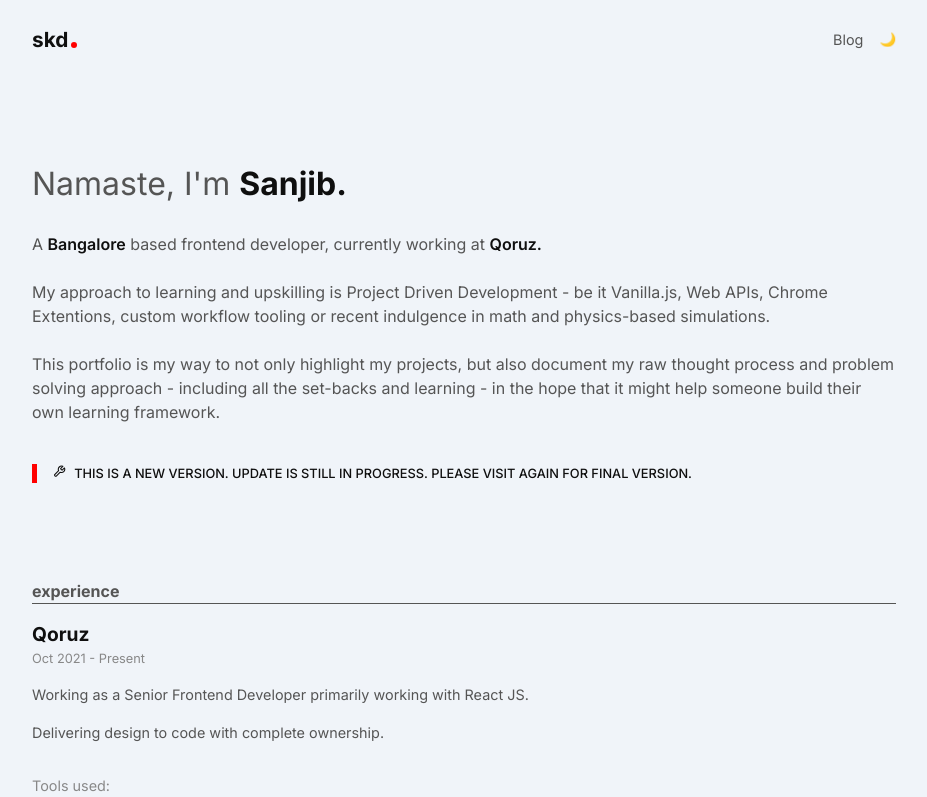
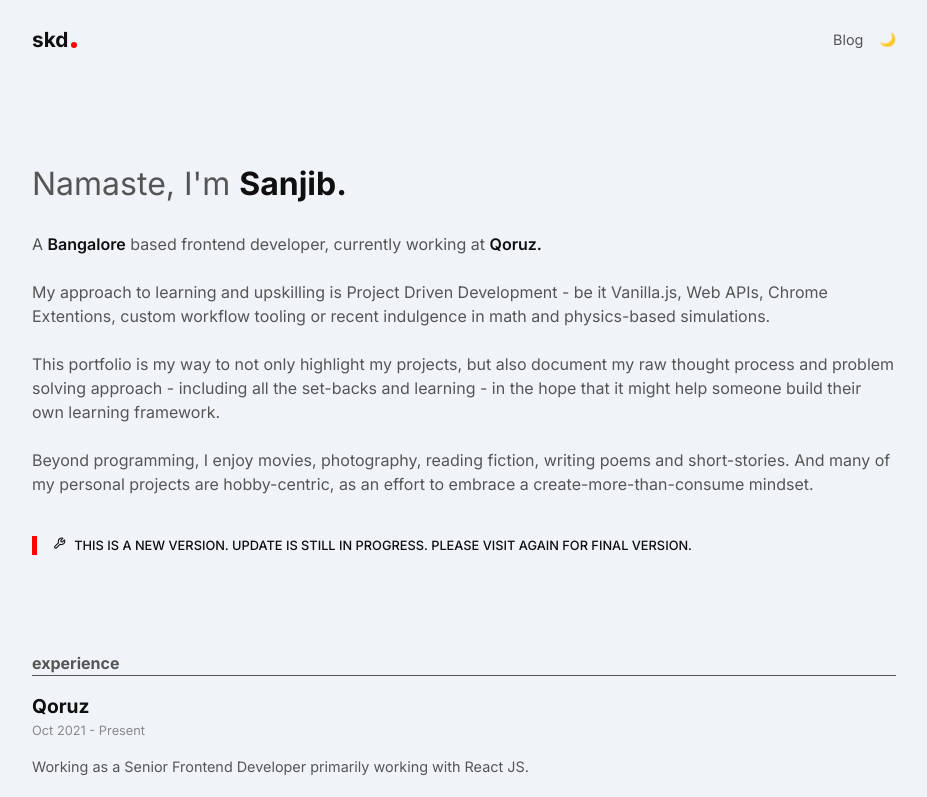
Before and after one commit to sanjibdey104/portfolio-v1, a Next.js app: page / in a window 1280 px wide. Shown: the top 797 px of the page, without its empty margins (176-1103 px from the left). Built offline with nearby package versions, Linux system fonts and the light colour scheme.

Commit message:
update: hobby centric brief

```diff
--- a/pages/index.js
+++ b/pages/index.js
@@ -102,6 +102,13 @@ const Home = () => {
           help someone build their own learning framework.
         </p>
 
+        <p className="prose">
+          Beyond programming, I enjoy movies, photography, reading fiction,
+          writing poems and short-stories. And many of my personal projects are
+          hobby-centric, as an effort to embrace a create-more-than-consume
+          mindset.
+        </p>
+
         <UnderConstructionMsg />
 
         {/* <a
```
